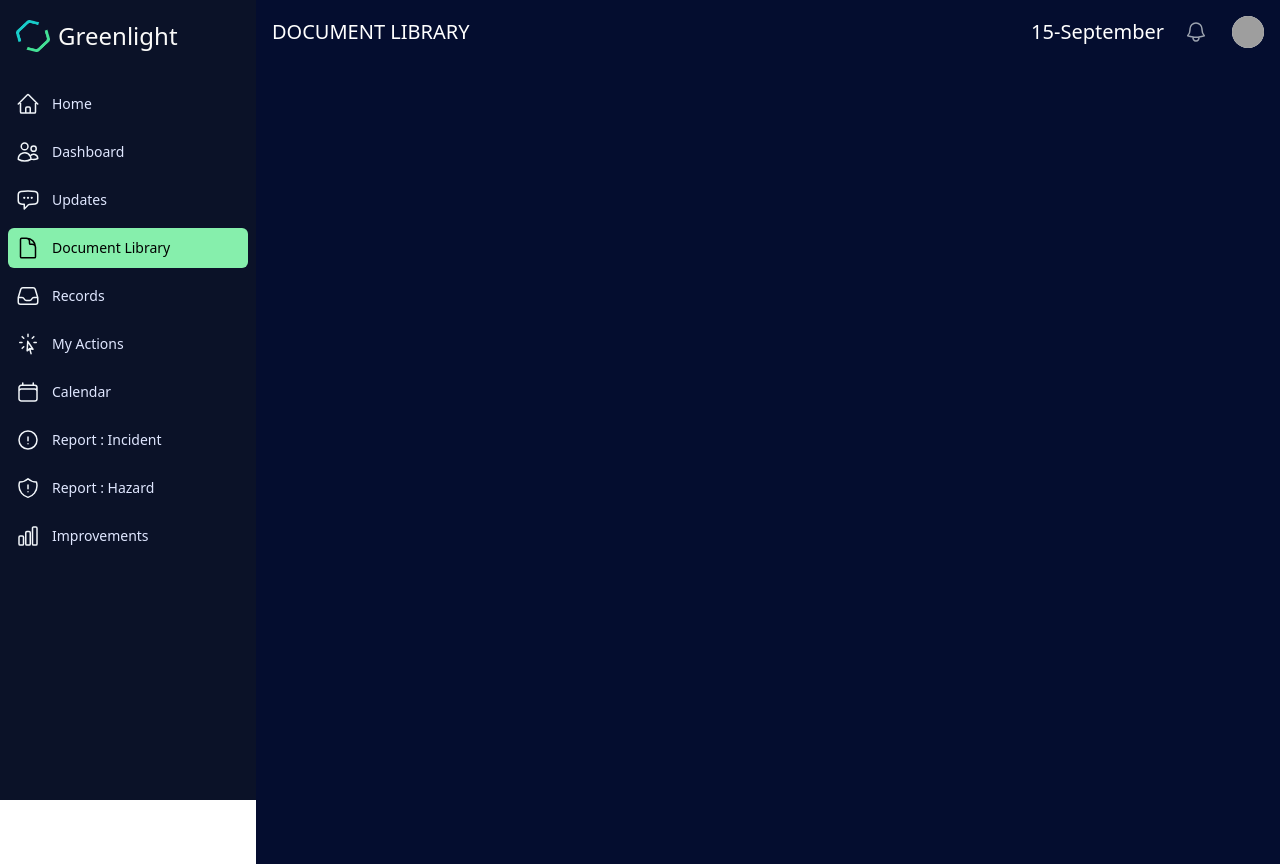
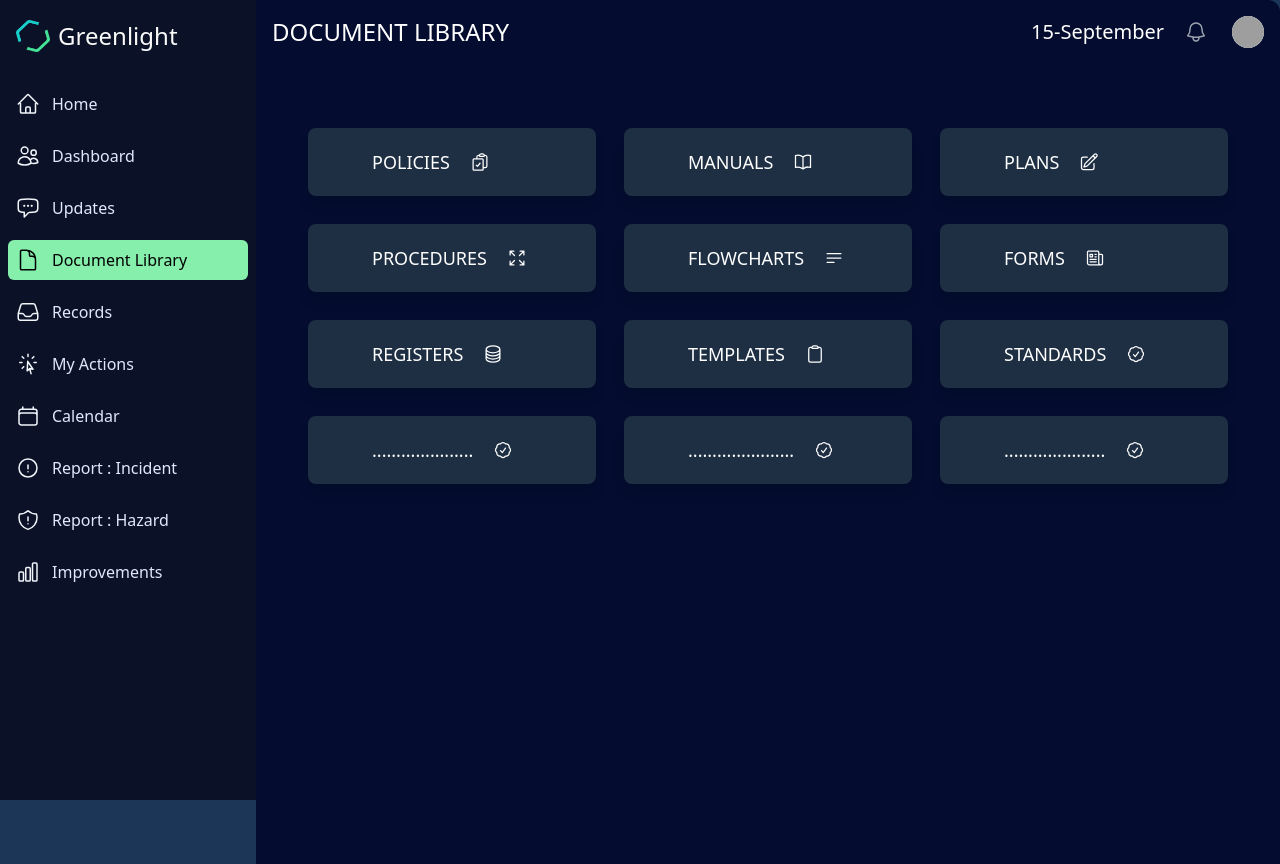
Before and after one commit to JoelCherian/Greenlight_CRA, a React (Create React App) app: page /Document_Library in a window 1280 px wide. Built offline with nearby package versions, Linux system fonts and the light colour scheme; grey boxes are pictures that could not be loaded.

Commit message:
dashboard_commit

```diff
--- /dev/null
+++ b/src/Pages/Document_Library.js
@@ -0,0 +1,48 @@
+import React from 'react'
+import { ClipboardDocumentCheckIcon,BookOpenIcon,PencilSquareIcon,
+    ArrowsPointingOutIcon,PresentationChartLineIcon,NewspaperIcon,
+    CircleStackIcon , ClipboardIcon, CheckBadgeIcon , Bars3BottomLeftIcon} from '@heroicons/react/24/outline'
+
+const Document_Library = () => {
+
+const options = [
+    { name: 'POLICIES',  icon: ClipboardDocumentCheckIcon },
+    { name: 'MANUALS',  icon: BookOpenIcon },
+    { name: 'PLANS',  icon: PencilSquareIcon },
+    { name: 'PROCEDURES',  icon: ArrowsPointingOutIcon },
+    { name: 'FLOWCHARTS',  icon: Bars3BottomLeftIcon },
+    { name: 'FORMS',  icon: NewspaperIcon },
+    { name: 'REGISTERS',  icon: CircleStackIcon },
+    { name: 'TEMPLATES',  icon: ClipboardIcon },
+    { name: 'STANDARDS',  icon: CheckBadgeIcon },
+    { name: '.....................',  icon: CheckBadgeIcon },
+    { name: '......................',  icon: CheckBadgeIcon },
+    { name: '.....................',  icon: CheckBadgeIcon },
+]
+
+
+  return (
+
+
+
+ <div className='flex flex-row flex-wrap gap-7 mt-10 justify-center'>
+     {options.map((item) => {
+
+   return(
+  <button
+    type="button"
+    className="inline-flex items-center w-72 rounded-lg  bg-[#1e2f44] px-16 py-5 text-lg font-medium text-white shadow-lg hover:bg-[#86efac] hover:text-black"
+  >
+    {item.name}
+    < item.icon className="ml-5 -mr-1 h-5 w-5" aria-hidden="true" />
+  </button>
+
+     )})}
+
+  </div>
+
+
+
+)}
+
+export default Document_Library
--- a/src/Routes.js
+++ b/src/Routes.js
@@ -2,12 +2,14 @@
 import React from 'react'
 import { Route, Routes } from "react-router-dom";
 import Home from './Pages/Home'
+import Document_Library from './Pages/Document_Library.js';
 
 export const Routing = () => {
   return (
 
     <Routes>
         <Route path = "/Home" element = {<Home/>}/>
+        <Route path = "/Document_Library" element = {<Document_Library/>}/>
     </Routes>
   )
 }
--- a/src/components/Sidebar.js
+++ b/src/components/Sidebar.js
@@ -54,6 +54,7 @@ export default function Sidebar({children}) {
     <>
 
       <div>
+
         <Transition.Root show={sidebarOpen} as={Fragment}>
           <Dialog as="div" className="relative z-40 md:hidden" onClose={setSidebarOpen}>
             <Transition.Child
@@ -137,18 +138,19 @@ return(
         </Transition.Root>
 
 
-        {/*  ************************** DESKTOP ************************************/}
+        {/*  **************************** DESKTOP ************************************/}
 
         {/* Static sidebar for desktop */}
-        <div id = 'sidebar' className="hidden md:fixed md:inset-y-0 md:flex md:w-64 md:flex-col">
+         {/* <div id = 'sidebar' className="hidden md:fixed md:inset-y-0 md:flex md:w-64 md:flex-col">*/}
+        <div id = 'sidebar' className="hidden md:fixed md:flex md:w-64 md:flex-co md:h-full ">
           {/* Sidebar component, swap this element with another sidebar if you like */}
-          <div  className="flex flex-grow flex-col overflow-y-auto bg-[#0b1228] pt-5">
+          <div  className="flex flex-grow flex-col overflow-y-auto bg-[#0b1228] pt-5 ">
             <div className="flex flex-shrink-0 items-center px-4 mb-3">
               <img className="h-8 w-auto"  src= {logo}  alt= "Greenlight" />
               <span className='ml-2 text-2xl text-stone-50 '>Greenlight</span>
             </div>
             <div className="mt-5 flex flex-1 flex-col">
-              <nav className="flex-1 space-y-2 px-2 pb-4">
+              <nav className="flex-1 space-y-3 px-2 pb-4 ">
 
                 {navigation.map((item) => {
                 const isActive = pathname === item.href;
@@ -156,8 +158,8 @@ return(
 
                  <Link  key={item.name} to={item.href}
                     className={classNames(
-                    isActive? 'bg-green-300 text-black' : 'text-indigo-100 hover:bg-[#bcffd63d]',
-                      'group flex items-center px-2 py-2 text-sm font-medium rounded-md'
+                    isActive? 'bg-green-300 text-black' : 'text-indigo-100 hover:bg-[#1e2f44]',
+                      'group flex items-center px-2 py-2 text-base font-medium rounded-md'
                     )}
                   >
                   <item.icon className= {classNames(
@@ -172,10 +174,13 @@ return(
 
        {/* Main div */}
 
+ {/*  <div  className="flex flex-1 flex-col md:pl-64"> */}
         <div  className="flex flex-1 flex-col md:pl-64 ">
+
+
            {/* space on top */}
 
-          <div className="sticky top-0 z-10 flex h-16 flex-shrink-0 bg-[#040d2f] ">
+          <div className="sticky top-0 z-10 flex h-16 flex-shrink-0 bg-[#040d2f] rounded-tr-xl ">
 
               {/* Mobile toggle button  */}
             <button type="button"
@@ -188,7 +193,7 @@ return(
 
             <div className="flex flex-1 justify-between px-4 items-center  ">
 
-             <span className='text-white text-xl '> {pathname.toUpperCase().replace('_', ' ').split('/')}</span>
+             <span className='text-white text-2xl '> {pathname.toUpperCase().replace('_', ' ').split('/')}</span>
 
               <div className="ml-4 flex items-center md:ml-6 gap-2">
 
@@ -247,10 +252,8 @@ return(
           </div>
 
 
-                 {/* Main Content*/}
-
           <main>
-            <div className="py-6 bg-[#040d2f] h-screen ">
+            <div className="py-6 bg-[#040d2f] md:h-screen ">
 
                  <div className="mx-auto max-w-7xl px-4 sm:px-6 md:px-8">
 
@@ -262,6 +265,7 @@ return(
             </div>
           </main>
         </div>
+
       </div>
     </>
   )
--- a/src/index.css
+++ b/src/index.css
@@ -1,3 +1,7 @@
 @tailwind base;
 @tailwind components;
 @tailwind utilities;
+
+body{
+    background-color: rgb(28, 54, 87);
+}
--- a/tailwind.config.js
+++ b/tailwind.config.js
@@ -6,6 +6,7 @@ module.exports = {
   theme: {
     extend: {},
   },
+
   plugins: [
     require('@tailwindcss/forms'),
   ],
```
